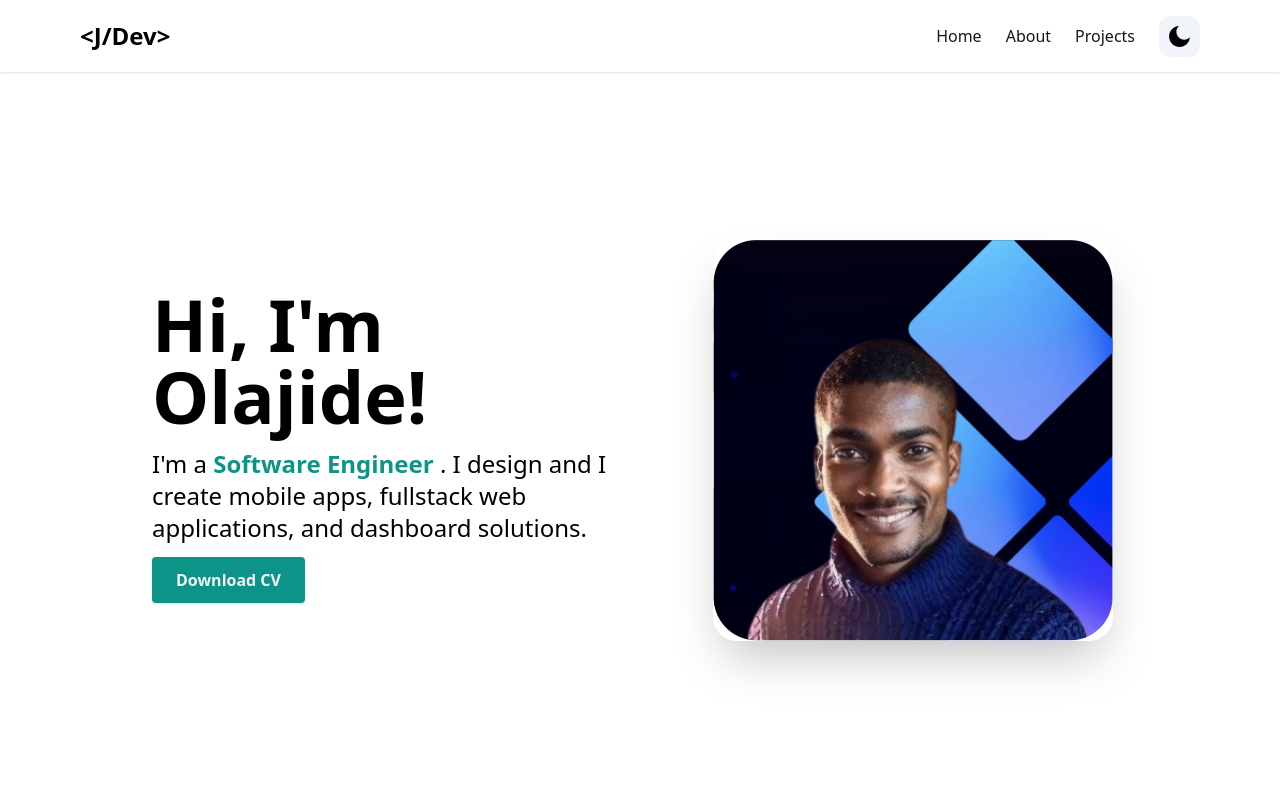
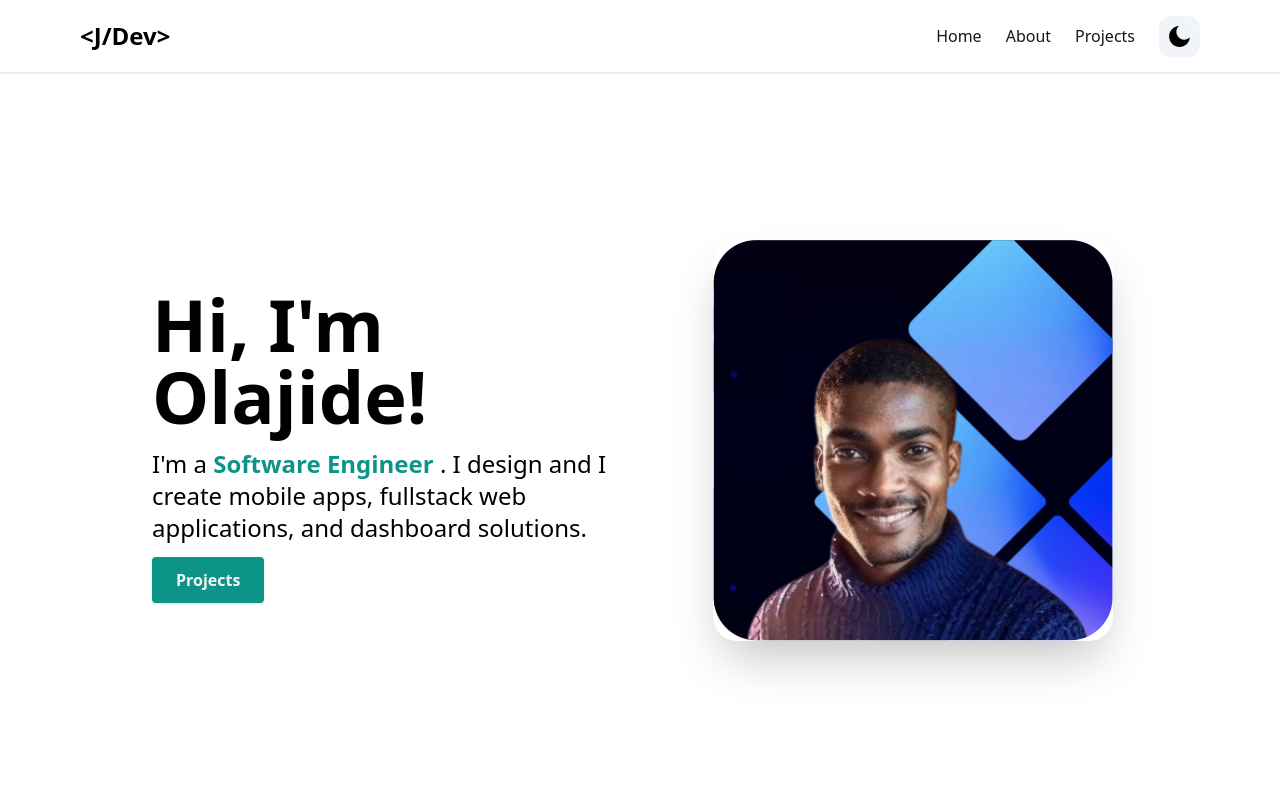
Before and after one commit to codeklin/jdev_live, a Next.js app: page / in a window 1280 px wide. Shown: the top 800 px of the page. Built offline with nearby package versions, Linux system fonts and the light colour scheme.

Commit message:
edit page

```diff
--- a/components/HeroSection.tsx
+++ b/components/HeroSection.tsx
@@ -26,7 +26,7 @@ const HeroSection = () => {
             offset={-100}
             duration={500}
           >
-            Download CV
+            Projects
           </Link>
         </div>
         <div className="md:mt-2 md:w-1/2">
```
